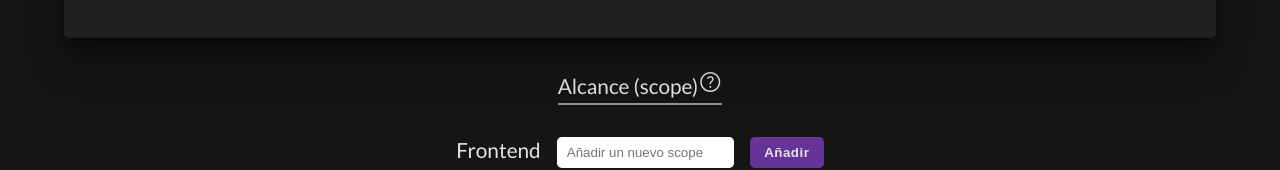
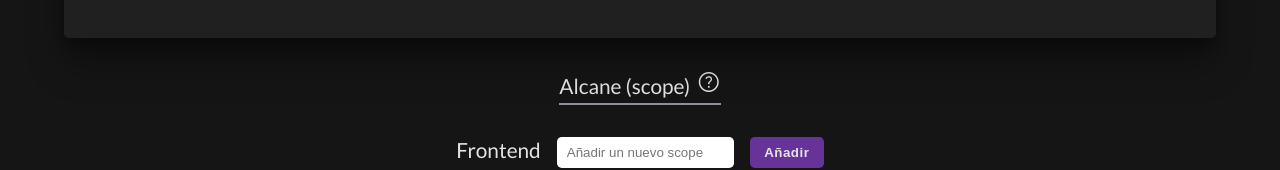
Before and after one commit to JosueEC/CommitsMaker, a React (Vite) app: page / in a window 1280 px wide. Shown: the part 220-390 px from the top of the page. Built offline with nearby package versions, Linux system fonts and the light colour scheme.

Commit message:
feat(components): 🔨 Creation of the SectionHead component.

```diff
--- a/src/components/ContainerScopes/ContainerScopes.jsx
+++ b/src/components/ContainerScopes/ContainerScopes.jsx
@@ -1,7 +1,7 @@
 import './ContainerScopes.css'
 import { useScopeStore } from '../../services/zustand/scopeStore'
-import { Tooltip } from 'react-tooltip'
 import SectionScope from '../SectionScope/SectionScope'
+import SectionHead from '../SectionHead/SectionHead'
 
 export default function ContainerScopes () {
   const scopesFrontend = useScopeStore((state) => state.scopesFrontend)
@@ -13,23 +13,11 @@ export default function ContainerScopes () {
 
   return (
     <div className='containerScopes'>
-      <div className='head'>
-        <p>Alcance (scope)
-          <span
-            className='material-symbols-outlined'
-            data-tooltip-id='infoScope'
-            data-tooltip-content='Hello World!'
-          >
-            help
-          </span>
-        </p>
-        <Tooltip
-          id='infoScope'
-          place='right'
-          type='info'
-          effect='solid'
-        />
-      </div>
+      <SectionHead
+        textHead='Alcane (scope)'
+        tooltipID='infoScope'
+        tooltipContent='Hello World!'
+      />
       <div className='content'>
         <SectionScope
           textHead='Frontend'
--- a/src/components/ContainerTypes/ContainerTypes.css
+++ b/src/components/ContainerTypes/ContainerTypes.css
@@ -10,12 +10,6 @@
   gap: 0.7rem;
 }
 
-.head {
-  font-size: 1.3rem;
-  border-bottom: 2px solid var(--label);
-  padding-bottom: 0.3rem;
-}
-
 .content {
   /* border: solid 2px var(--label); */
   display: flex;
--- /dev/null
+++ b/src/components/SectionHead/SectionHead.css
@@ -0,0 +1,10 @@
+.head {
+  font-size: 1.3rem;
+  border-bottom: 2px solid var(--label);
+  padding-bottom: 0.3rem;
+}
+
+.head span {
+  margin-left: 0.4rem;
+  cursor: help;
+}
--- /dev/null
+++ b/src/components/SectionHead/SectionHead.jsx
@@ -0,0 +1,25 @@
+/* eslint-disable react/prop-types */
+import './SectionHead.css'
+import { Tooltip } from 'react-tooltip'
+
+export default function SectionHead ({ textHead, tooltipID, tooltipContent }) {
+  return (
+    <div className='head'>
+      <p>{textHead}
+        <span
+          className='material-symbols-outlined'
+          data-tooltip-id={tooltipID}
+          data-tooltip-content={tooltipContent}
+        >
+          help
+        </span>
+      </p>
+      <Tooltip
+        id={tooltipID}
+        place='right'
+        type='info'
+        effect='solid'
+      />
+    </div>
+  )
+}
```
